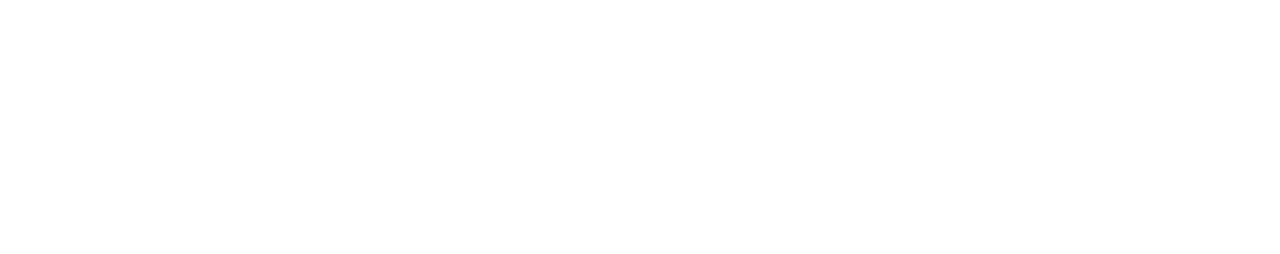
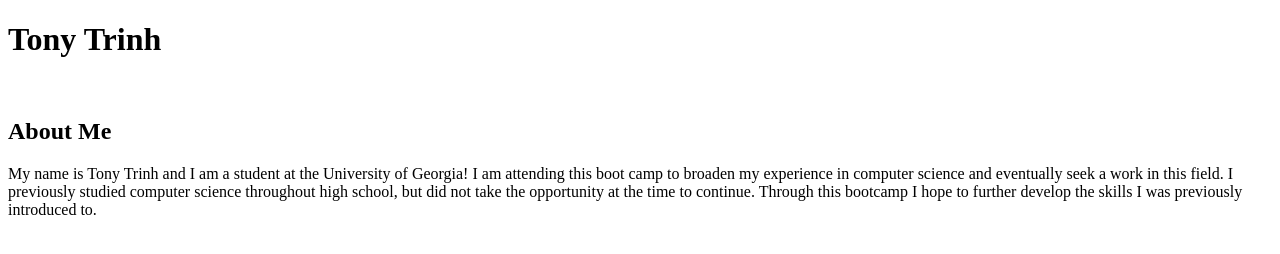
Before and after one commit to tomygoi/trinhPortfolio, a plain HTML site: page index.html in a window 1280 px wide. Drawn offline with Linux system fonts and the light colour scheme; files that its build step writes are made by us from their sources; files whose address does not match are found by name.

Commit message:
added about me

```diff
--- a/index.html
+++ b/index.html
@@ -7,6 +7,14 @@
     <script src='script.js'></script>
 </head>
 <body>
+   <h1>Tony Trinh</h1>
+   <br>
+   <header>
+        <h2>About Me</h2>
+        <p>
+            My name is Tony Trinh and I am a student at the University of Georgia! I am attending this boot camp to broaden my experience in computer science and eventually seek a work in this field. I previously studied computer science throughout high school, but did not take the opportunity at the time to continue. Through this bootcamp I hope to further develop the skills I was previously introduced to.
+        </p>
+    </header>
 
 </body>
 </html>
```
